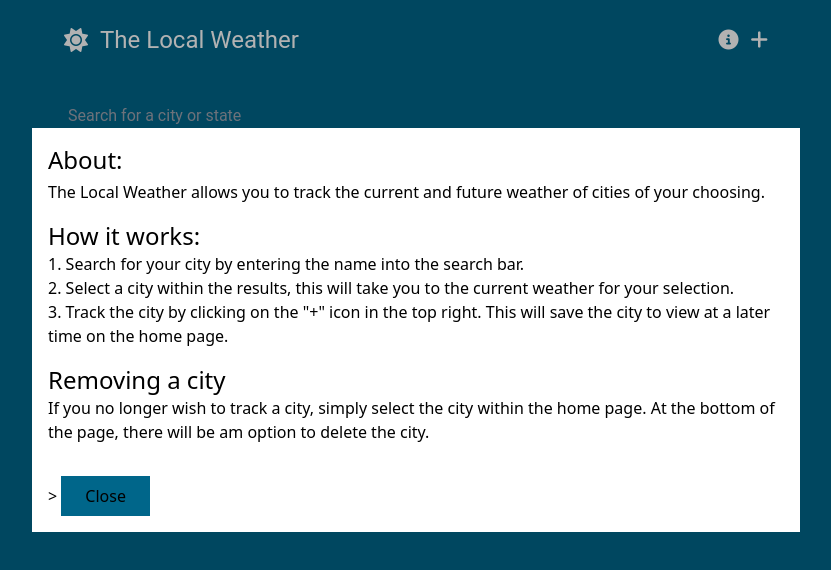
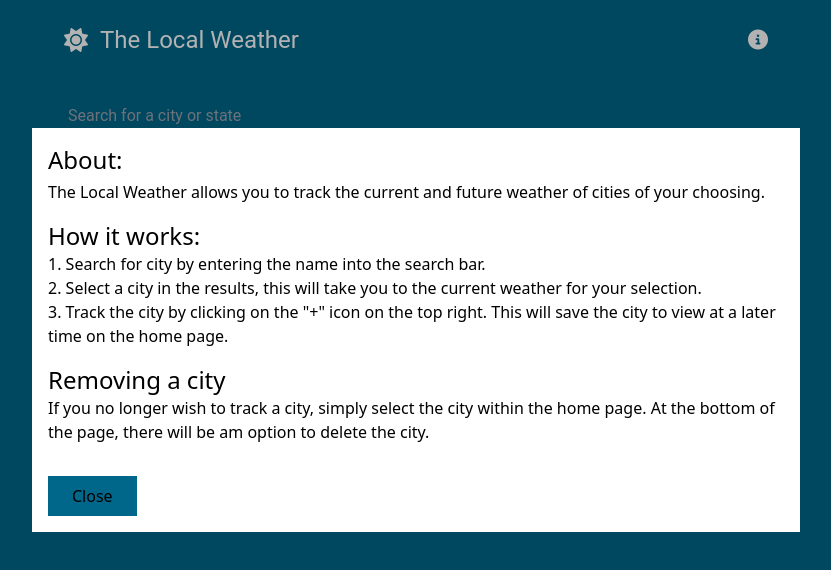
Before and after one commit to fuyaozhao1018/WeatherApp, a Vue app in the folder vue-project/: page / in a window 1280 px wide. Both pictures are taken after a click on the icon 952 px from the left and 40 px from the top of the page. Shown: the top 570 px of the page, without its empty margins (224-1055 px from the left). Built offline with nearby package versions, Linux system fonts and the light colour scheme.

Commit message:
update localStorage for add city function

```diff
--- a/vue-project/package.json
+++ b/vue-project/package.json
@@ -9,6 +9,7 @@
   },
   "dependencies": {
     "axios": "^1.4.0",
+    "uid": "^2.0.2",
     "vue": "^3.3.4",
     "vue-router": "^4.2.4"
   },
--- a/vue-project/src/components/AsyncCityView.vue
+++ b/vue-project/src/components/AsyncCityView.vue
@@ -14,22 +14,16 @@
       <div class="flex flex-col items-center text-white py-12">
         <h1 class="text-4xl mb-2">{{ route.params.city }}</h1>
         <p class="text-sm mb-12">
-          {{
-            new Date(weatherData.currentTime).toLocaleDateString(
+          {{new Date(weatherData.currentTime).toLocaleDateString(
               "en-us",
-              {
-                weekday: "short",
+              {weekday: "short",
                 day: "2-digit",
-                month: "long",
-              }
-            )
+                month: "long",}
+                )
           }}
-          {{
-            new Date(weatherData.currentTime).toLocaleTimeString(
+          {{new Date(weatherData.currentTime).toLocaleTimeString(
               "en-us",
-              {
-                timeStyle: "short",
-              }
+              { timeStyle: "short",}
             )
           }}
         </p>
@@ -80,9 +74,7 @@
                 "
                 alt=""
               />
-              <p class="text-xl">
-                {{ Math.round(hourData.temp) }}&deg;
-              </p>
+              <p class="text-xl"> {{ Math.round(hourData.temp) }}&deg;</p>
             </div>
           </div>
         </div>
@@ -97,23 +89,17 @@
           <div
             v-for="day in weatherData.daily"
             :key="day.dt"
-            class="flex items-center"
-          >
+            class="flex items-center">
             <p class="flex-1">
-              {{
-                new Date(day.dt * 1000).toLocaleDateString(
+              {{new Date(day.dt * 1000).toLocaleDateString(
                   "en-us",
-                  {
-                    weekday: "long",
-                  }
+                  {weekday: "long",}
                 )
               }}
             </p>
             <img
               class="w-[50px] h-[50px] object-cover"
-              :src="
-                `http://openweathermap.org/img/wn/${day.weather[0].icon}@2x.png`
-              "
+              :src="`http://openweathermap.org/img/wn/${day.weather[0].icon}@2x.png`"
               alt=""
             />
             <div class="flex gap-2 flex-1 justify-end">
@@ -134,9 +120,7 @@
   const getWeatherData = async () => {
     try {
       const weatherData = await axios.get(
-        `https://api.openweathermap.org/data/2.5/onecall?
-        lat=${route.query.lat}&lon=${route.query.lng}
-        &exclude={part}&appid=7efa332cf48aeb9d2d391a51027f1a71&units=imperial`
+        `https://api.openweathermap.org/data/2.5/onecall?lat=${route.query.lat}&lon=${route.query.lng}&exclude={part}&appid=7efa332cf48aeb9d2d391a51027f1a71&units=imperial`
       );
 
       // cal current date & time
--- a/vue-project/src/components/SiteNavigation.vue
+++ b/vue-project/src/components/SiteNavigation.vue
@@ -17,7 +17,10 @@
             ></i>
             <i class = "fa-solid fa-plus text-xl
              hover:text-weather-secondary duration-150
-              cursor-pointer"></i>
+              cursor-pointer"
+              @click="addCity"
+              v-if="route.query.preview"
+            ></i>
         </div>
 
         <BaseModal
@@ -32,29 +35,22 @@
           </p>
           <h2 class="text-2xl">How it works:</h2>
           <ol class="list-decimal list-inside mb-4">
-            <li>
-              Search for your city by entering the name into the
-              search bar.
-            </li>
-            <li>
-              Select a city within the results, this will take
-              you to the current weather for your selection.
-            </li>
-            <li>
-              Track the city by clicking on the "+" icon in the
+            <li>Search for city by entering the name into the
+              search bar.</li>
+
+            <li>Select a city in the results, this will take
+              you to the current weather for your selection.</li>
+
+            <li>Track the city by clicking on the "+" icon on the
               top right. This will save the city to view at a
-              later time on the home page.
-            </li>
+              later time on the home page.</li>
           </ol>
 
           <h2 class="text-2xl">Removing a city</h2>
-          <p>
-            If you no longer wish to track a city, simply select
+          <p>If you no longer wish to track a city, simply select
             the city within the home page. At the bottom of the
-            page, there will be am option to delete the city.
-          </p>
+            page, there will be am option to delete the city.</p>
         </div>
->
         </BaseModal>
         </nav>
     </header>
@@ -62,8 +58,40 @@
 
 <script setup>
 import { ref } from 'vue';
-import { RouterLink } from 'vue-router';
+import { RouterLink, useRoute, useRouter } from "vue-router";
+import { uid } from "uid";
 import BaseModal from './BaseModal.vue';
+
+const savedCities = ref([]);
+const route = useRoute();
+const router = useRouter();
+const addCity = () => {
+  if (localStorage.getItem("savedCities")) {
+    savedCities.value = JSON.parse(
+      localStorage.getItem("savedCities")
+    );
+  }
+
+const locationObj = {
+    id: uid(),
+    state: route.params.state,
+    city: route.params.city,
+    coords: {
+      lat: route.query.lat,
+      lng: route.query.lng,
+    },
+  };
+
+savedCities.value.push(locationObj);
+localStorage.setItem(
+    "savedCities",
+    JSON.stringify(savedCities.value)
+);
+
+  let query = Object.assign({}, route.query);
+  delete query.preview;
+  router.replace({ query });
+};
 
 const modalActive = ref(null);
 const toggleModal = () => {
```
Also changed, not shown: 1 other file (tests, documents, lock files or other folders).
